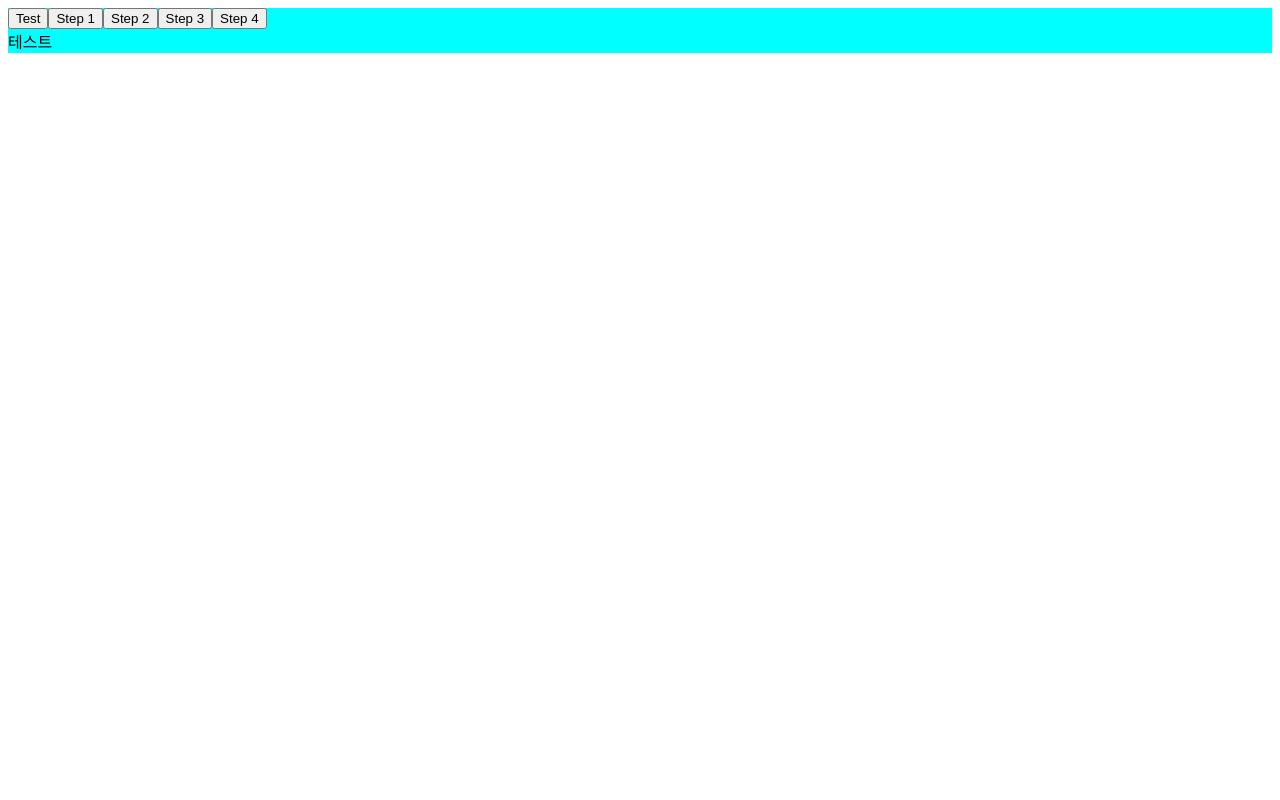
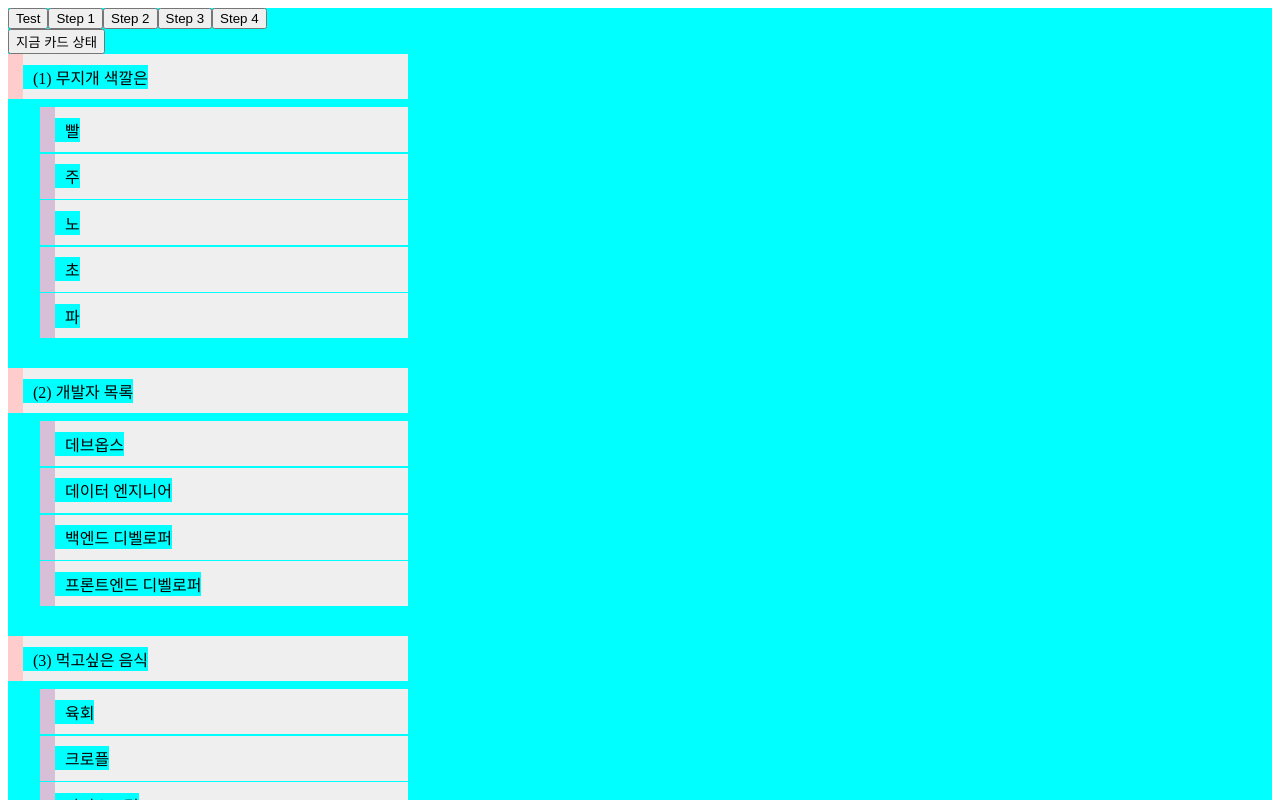
Before and after one commit to me-hana/dnd-master, a React (Create React App) app: page / in a window 1280 px wide. Both pictures are taken after a click on the button "Step 4". Shown: the top 800 px of the page. Built offline with nearby package versions, Linux system fonts and the light colour scheme.

Commit message:
[FEAT] add step 4th (incomplete)

```diff
--- a/src/App.js
+++ b/src/App.js
@@ -2,6 +2,7 @@ import { useState } from "react";
 import AppFirst from "./step-1/AppFirst";
 import AppSecond from "./step-2/AppSecond";
 import AppThird from "./step-3/AppThird";
+import AppFourth from "./step-4/AppFourth";
 import TestPage from "./TestPage";
 
 const App = () => {
@@ -17,6 +18,8 @@ const App = () => {
         return <AppSecond />;
       case 3:
         return <AppThird />;
+      case 4:
+        return <AppFourth />;
       default:
         return <div>잘못된 접근</div>;
     }
@@ -52,7 +55,13 @@ const App = () => {
       >
         Step 3
       </button>
-      <button>Step 4</button>
+      <button
+        onClick={() => {
+          setNo(4);
+        }}
+      >
+        Step 4
+      </button>
       {Content(no)}
     </div>
   );
--- /dev/null
+++ b/src/step-4/AppFourth.js
@@ -0,0 +1,15 @@
+import { DndProvider } from "react-dnd";
+import { HTML5Backend } from "react-dnd-html5-backend";
+import List from "./List";
+
+const AppFourth = () => {
+  return (
+    <div>
+      <DndProvider backend={HTML5Backend}>
+        <List />
+      </DndProvider>
+    </div>
+  );
+};
+
+export default AppFourth;
--- /dev/null
+++ b/src/step-4/Card.js
@@ -0,0 +1,137 @@
+import { useRef, useState, useCallback } from "react";
+import { useDrag, useDrop } from "react-dnd";
+import update from "immutability-helper";
+import { styled } from "@mui/material/styles";
+import SubCard from "./SubCard";
+
+const ITEM_TYPE = "card";
+
+const CardWrapper = styled("div")(() => ({
+  marginBottom: ".5rem",
+  display: "flex",
+  alignItems: "center",
+  height: "45px",
+  backgroundColor: "#EFEFEF",
+}));
+
+const HandleWrapper = styled("div")(() => ({
+  display: "inline-block",
+  width: "15px",
+  height: "45px",
+  backgroundColor: "#fcc",
+  cursor: "move",
+}));
+
+const TextWrapper = styled("div")(() => ({
+  paddingLeft: 10,
+  display: "inline-block",
+}));
+
+const Card = ({
+  index,
+  id,
+  text,
+  subs,
+  depth,
+  moveCard,
+  findCard,
+  showCards,
+}) => {
+  const dragRef = useRef(null);
+  const previewRef = useRef(null);
+  const originalIndex = findCard(id).index;
+  const [subCards, setSubCards] = useState(subs);
+
+  // SubCard Func
+  const findSub = useCallback(
+    (id) => {
+      const sub = subCards.filter((s) => s.subId === id)[0];
+      return {
+        sub,
+        index: subCards.indexOf(sub),
+      };
+    },
+    [subCards]
+  );
+
+  const moveSub = useCallback(
+    (id, atIndex) => {
+      const { sub, index } = findSub(id);
+      setSubCards(
+        update(subCards, {
+          $splice: [
+            [index, 1],
+            [atIndex, 0, sub],
+          ],
+        })
+      );
+    },
+    [findSub, subCards, setSubCards]
+  );
+
+  const showSubCards = () => {
+    console.log("subCards 상태는????", subCards);
+  };
+
+  // Card DnD
+  const [{ isDragging }, drag, preview] = useDrag({
+    type: ITEM_TYPE,
+    item: { id, originalIndex },
+    collect: (monitor) => ({
+      isDragging: monitor.isDragging(),
+    }),
+    end: (item, monitor) => {
+      const { id: droppedId, originalIndex } = item;
+      if (!monitor.didDrop()) {
+        console.log("금지된 영역으로의 Drop");
+        moveCard(droppedId, originalIndex);
+      }
+    },
+  });
+
+  const [, drop] = useDrop({
+    accept: ITEM_TYPE,
+    canDrop: () => true,
+    hover({ id: draggedId }) {
+      if (draggedId !== id) {
+        const { index: overIndex } = findCard(id);
+        moveCard(draggedId, overIndex);
+        console.log("useDrop hover");
+      }
+    },
+    drop() {
+      console.log("제대로 떨어뜨리셨네요");
+      showCards();
+    },
+  });
+
+  const opacity = isDragging ? 0 : 1;
+
+  drag(dragRef);
+  drop(preview(previewRef));
+
+  return (
+    <>
+      <CardWrapper ref={previewRef} style={{ opacity }}>
+        <HandleWrapper ref={dragRef} />
+        <TextWrapper>{text}</TextWrapper>
+      </CardWrapper>
+      <div style={{ marginBottom: "30px" }}>
+        {subs.map((sub, index) => (
+          <SubCard
+            key={sub.subId}
+            id={sub.subId}
+            index={index}
+            subText={sub.subText}
+            depth={depth + 1}
+            moveSub={moveSub}
+            findSub={findSub}
+            showSubCards={showSubCards}
+          />
+        ))}
+      </div>
+    </>
+  );
+};
+
+export default Card;
--- /dev/null
+++ b/src/step-4/Data.js
@@ -0,0 +1,42 @@
+export const SampleData = [
+  {
+    id: 1,
+    text: "(1) 무지개 색깔은",
+    subs: [
+      { subId: 1, subText: "빨" },
+      { subId: 2, subText: "주" },
+      { subId: 3, subText: "노" },
+      { subId: 4, subText: "초" },
+      { subId: 5, subText: "파" },
+    ],
+  },
+  {
+    id: 2,
+    text: "(2) 개발자 목록",
+    subs: [
+      { subId: 1, subText: "데브옵스" },
+      { subId: 2, subText: "데이터 엔지니어" },
+      { subId: 3, subText: "백엔드 디벨로퍼" },
+      { subId: 4, subText: "프론트엔드 디벨로퍼" },
+    ],
+  },
+  {
+    id: 3,
+    text: "(3) 먹고싶은 음식",
+    subs: [
+      { subId: 1, subText: "육회" },
+      { subId: 2, subText: "크로플" },
+      { subId: 3, subText: "아이스크림" },
+      { subId: 4, subText: "탄탄멘" },
+    ],
+  },
+  {
+    id: 4,
+    text: "(4) 노래방 18번",
+    subs: [
+      { subId: 1, subText: "안녕" },
+      { subId: 2, subText: "예감" },
+      { subId: 3, subText: "비와당신" },
+    ],
+  },
+];
--- /dev/null
+++ b/src/step-4/List.js
@@ -0,0 +1,72 @@
+import { useState, useCallback } from "react";
+import { styled } from "@mui/material/styles";
+import update from "immutability-helper";
+import { SampleData } from "./Data";
+import Card from "./Card";
+
+const ListWrapper = styled("div")(() => ({
+  width: 400,
+}));
+
+const List = () => {
+  const [cards, setCards] = useState(SampleData);
+
+  const findCard = useCallback(
+    (id) => {
+      const card = cards.filter((c) => c.id === id)[0];
+      return {
+        card,
+        index: cards.indexOf(card),
+      };
+    },
+    [cards]
+  );
+
+  const moveCard = useCallback(
+    (id, atIndex) => {
+      const { card, index } = findCard(id);
+      setCards(
+        update(cards, {
+          $splice: [
+            [index, 1],
+            [atIndex, 0, card],
+          ],
+        })
+      );
+    },
+    [findCard, cards, setCards]
+  );
+
+  const showCards = () => {
+    console.log("지금 데이터 상태는????", cards);
+  };
+
+  return (
+    <>
+      <button
+        onClick={() => {
+          console.log("!@#$%", cards);
+        }}
+      >
+        지금 카드 상태
+      </button>
+      <ListWrapper>
+        {cards.map((card, i) => (
+          <Card
+            key={card.id}
+            index={i}
+            id={card.id}
+            text={card.text}
+            subs={card.subs}
+            depth={0}
+            moveCard={moveCard}
+            findCard={findCard}
+            showCards={showCards}
+          />
+        ))}
+      </ListWrapper>
+    </>
+  );
+};
+
+export default List;
--- /dev/null
+++ b/src/step-4/SubCard.js
@@ -0,0 +1,90 @@
+import { useRef } from "react";
+import { useDrag, useDrop } from "react-dnd";
+import { styled } from "@mui/material/styles";
+
+const ITEM_TYPE = "subcard";
+
+const CardWrapper = styled("div")(() => ({
+  marginLeft: "2rem",
+  marginBottom: ".1rem",
+  display: "flex",
+  alignItems: "center",
+  height: "45px",
+  backgroundColor: "#EFEFEF",
+}));
+
+const HandleWrapper = styled("div")(() => ({
+  display: "inline-block",
+  width: "15px",
+  height: "45px",
+  backgroundColor: "thistle",
+  cursor: "move",
+}));
+
+const TextWrapper = styled("div")(() => ({
+  paddingLeft: 10,
+  display: "inline-block",
+}));
+
+const SubCard = ({
+  index,
+  id,
+  subText,
+  depth,
+  moveSub,
+  findSub,
+  showSubCards,
+}) => {
+  const dragRef = useRef(null);
+  const previewRef = useRef(null);
+  const originalIndex = findSub(id).index;
+
+  const [{ isDragging }, drag, preview] = useDrag({
+    type: ITEM_TYPE,
+    item: { id, originalIndex },
+    collect: (monitor) => ({
+      isDragging: monitor.isDragging(),
+    }),
+    end: (item, monitor) => {
+      const { id: droppedId, originalIndex } = item;
+      if (!monitor.didDrop()) {
+        console.log("금지된 영역으로의 Drop");
+        moveSub(droppedId, originalIndex);
+      }
+    },
+  });
+
+  const [, drop] = useDrop({
+    accept: ITEM_TYPE,
+    canDrop: () => true,
+    // hover에서 이상한 거 같은데...
+    hover({ id: draggedId }) {
+      if (draggedId !== id) {
+        const { index: overIndex } = findSub(id);
+        moveSub(draggedId, overIndex);
+        console.log("useDrop hover");
+        console.log(overIndex);
+      }
+    },
+    drop() {
+      console.log("제대로 떨어뜨리셨네요");
+      showSubCards();
+    },
+  });
+
+  const opacity = isDragging ? 0 : 1;
+
+  drag(dragRef);
+  drop(preview(previewRef));
+
+  return (
+    <>
+      <CardWrapper ref={previewRef} style={{ opacity }}>
+        <HandleWrapper ref={dragRef} />
+        <TextWrapper>{subText}</TextWrapper>
+      </CardWrapper>
+    </>
+  );
+};
+
+export default SubCard;
```
